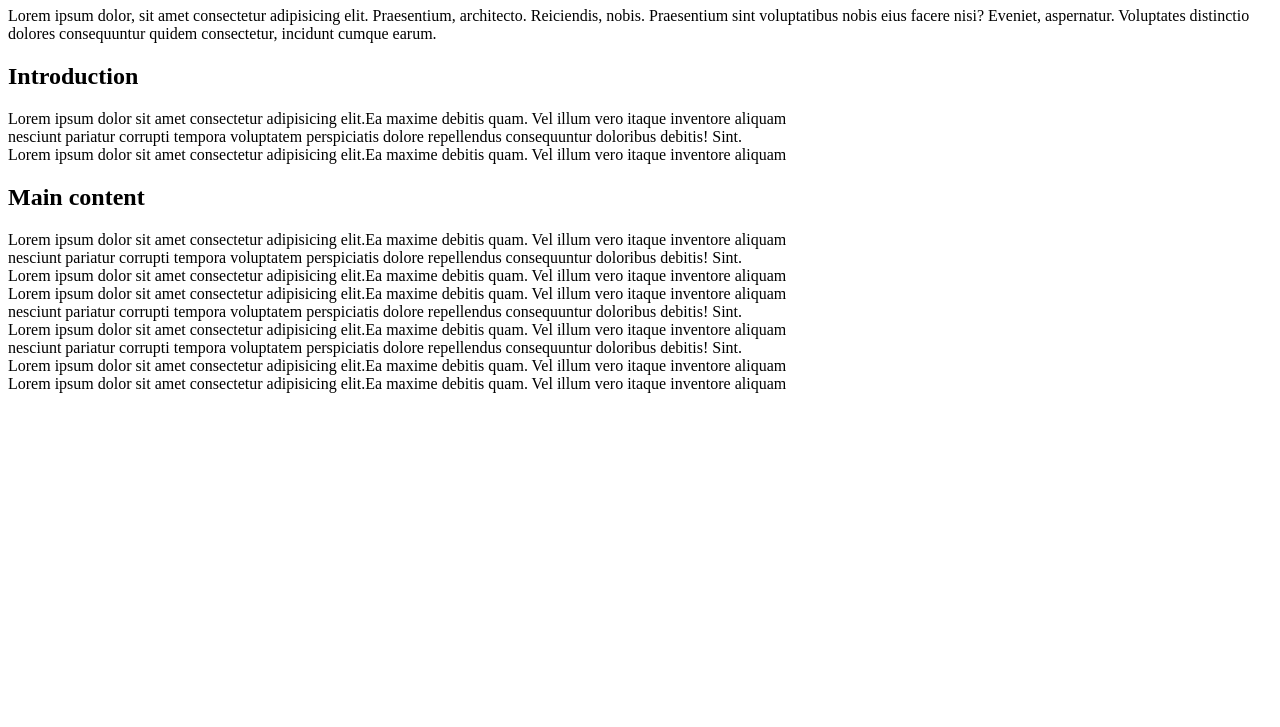
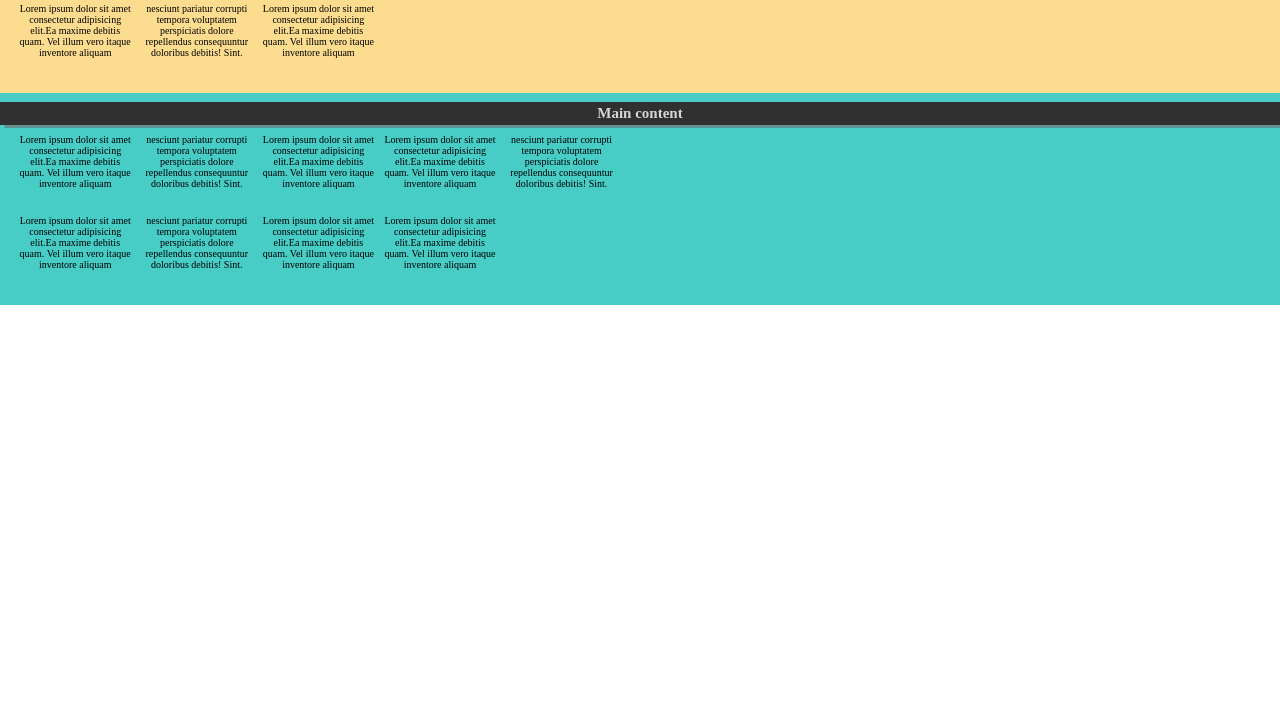
Before and after one commit to JorgeMonterde/taller_de_git, a plain HTML site: page index.html in a window 1280 px wide. Shown: the part 73-800 px from the top of the page. Drawn offline with Linux system fonts and the light colour scheme.

Commit message:
Set styles on main structures and fix tag header

```diff
--- a/index.html
+++ b/index.html
@@ -9,14 +9,14 @@
     <title>Taller de git</title>
 </head>
 <body>
-    <head>
+    <header>
         <h1>Esto es una prueba</h1>
         <p>Lorem ipsum dolor, sit amet consectetur adipisicing elit. Praesentium, architecto. Reiciendis, nobis. Praesentium sint voluptatibus nobis eius facere nisi? Eveniet, aspernatur. Voluptates distinctio dolores consequuntur quidem consectetur, incidunt cumque earum.</p>
-    </head>
+    </header>
     <main>
         <section class="intro">
             <h2>Introduction</h2>
-            <section class="container">
+            <section class="intro_container">
                 <article>Lorem ipsum dolor sit amet consectetur adipisicing elit.Ea maxime debitis quam. Vel illum vero itaque inventore aliquam</article>
                 <article>nesciunt pariatur corrupti tempora voluptatem perspiciatis dolore repellendus consequuntur doloribus debitis! Sint.</article>
                 <article>Lorem ipsum dolor sit amet consectetur adipisicing elit.Ea maxime debitis quam. Vel illum vero itaque inventore aliquam</article>
@@ -24,7 +24,7 @@
         </section>
         <section class="hero">
             <h2>Main content</h2>
-            <section class="container">
+            <section class="hero_container">
                 <article>Lorem ipsum dolor sit amet consectetur adipisicing elit.Ea maxime debitis quam. Vel illum vero itaque inventore aliquam</article>
                 <article>nesciunt pariatur corrupti tempora voluptatem perspiciatis dolore repellendus consequuntur doloribus debitis! Sint.</article>
                 <article>Lorem ipsum dolor sit amet consectetur adipisicing elit.Ea maxime debitis quam. Vel illum vero itaque inventore aliquam</article>
--- a/style.css
+++ b/style.css
@@ -0,0 +1,51 @@
+* {
+  box-sizing: border-box;
+  margin: 0;
+  padding: 0;
+}
+:root {
+  --padding-sections: 0.6rem 1.2rem;
+  --dark-color: #303030;
+  --light-color-font: #d6d6d6;
+}
+
+html {
+  min-height: 100%;
+}
+body {
+  width: 100%;
+  font-size: 62.5%;
+}
+
+
+.intro {
+  padding: 0.6rem 0;
+  background-color: #FCDD90;
+}
+.intro > h2, .hero > h2 {
+  color: var(--light-color-font);
+  background-color: var(--dark-color);
+  line-height: 1.4rem;
+  text-align: center;
+  box-shadow: 0.3em 0.2em rgba(110, 110, 110, 0.6);
+}
+.intro_container, .hero_container {
+  display: flex;
+  gap: 0.6rem;
+  padding: var(--padding-sections);
+  max-width: 40rem;
+}
+
+.hero {
+  padding: 0.6rem 0;
+  background-color: #48CCC6;
+}
+.hero_container {
+  flex-wrap: wrap;
+}
+
+article {
+  text-align: center;
+  max-width: 7rem;
+  padding-bottom: 1rem;
+}
```
